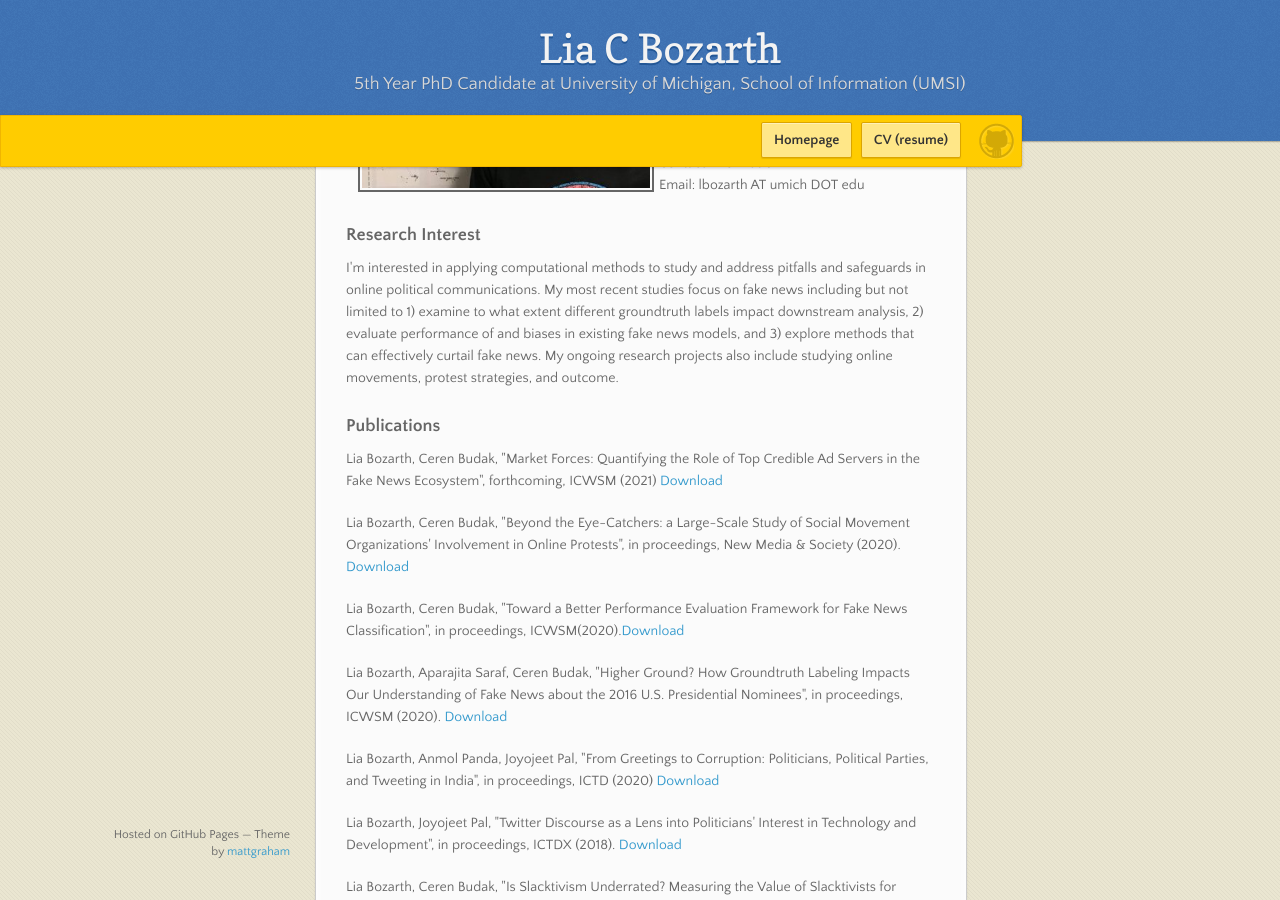
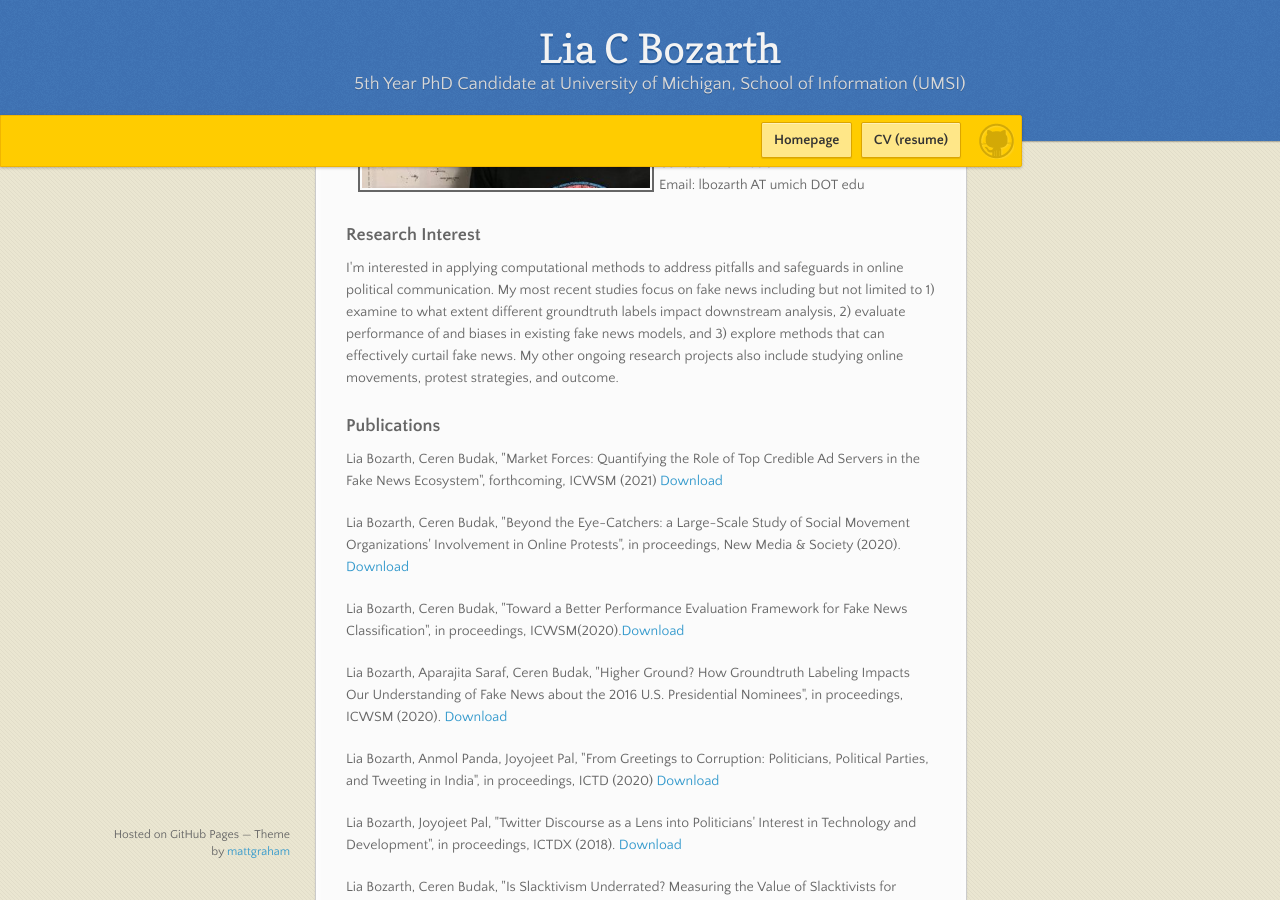
Before and after one commit to lbozarth/lbozarth.github.io, a Jekyll site: the page built from index.md, in a window 1280 px wide and 900 px high, scrolled down 337 px. Built offline with Jekyll 4.4.1, drawn with Linux system fonts in a browser that asks for light colours; nearby versions of some CDN libraries.

Commit message:
update 2

```diff
--- a/index.md
+++ b/index.md
@@ -23,7 +23,7 @@ layout: default
 
 <div id="interests" class="sec_div">
 <h3>Research Interest</h3>
-<p>I'm interested in applying computational methods to study and address pitfalls and safeguards in online political communications. My most recent studies focus on fake news including but not limited to 1) examine to what extent different groundtruth labels impact downstream analysis, 2) evaluate performance of and biases in existing fake news models, and 3) explore methods that can effectively curtail fake news. My ongoing research projects also include studying online movements, protest strategies, and outcome.</p>
+<p>I'm interested in applying computational methods to address pitfalls and safeguards in online political communication. My most recent studies focus on fake news including but not limited to 1) examine to what extent different groundtruth labels impact downstream analysis, 2) evaluate performance of and biases in existing fake news models, and 3) explore methods that can effectively curtail fake news. My other ongoing research projects also include studying online movements, protest strategies, and outcome.</p>
 </div>
 
 <div id="publication" class="sec_div">
```
Also changed, not shown: 3 other files.
